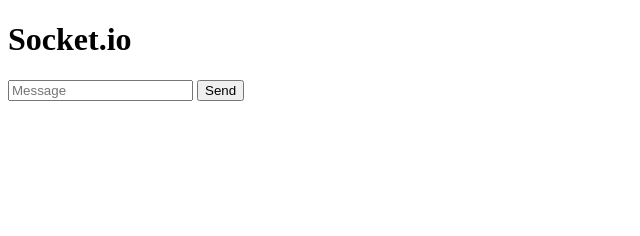
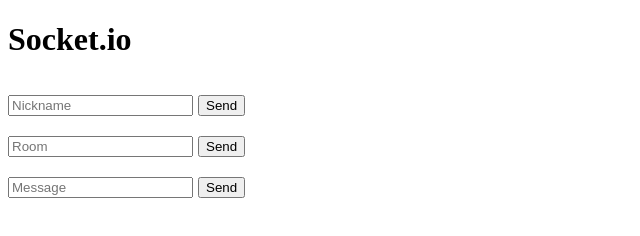
Before and after one commit to edmilson-torres/nodejs-socketio, a website: page public/index.html in a window 1280 px wide. Shown: the whole page, without its empty margins (0-640 px from the left). Drawn offline with nearby package versions, Linux system fonts and the light colour scheme; no server answers.

Commit message:
feat: new layout and style

```diff
--- a/public/index.html
+++ b/public/index.html
@@ -5,16 +5,31 @@
     <meta charset="UTF-8">
     <meta http-equiv="X-UA-Compatible" content="IE=edge">
     <meta name="viewport" content="width=device-width, initial-scale=1.0">
+    <link rel="stylesheet" href="style.css">
     <title>Socket.io</title>
 </head>
 
 <body>
     <h1 id="title">Socket.io</h1>
 
-    <input onfocus="this.value=''" type="text" id="message" placeholder="Message">
-    <button type="submit" id="btn" onclick="sendSocketMessage()">Send</button>
+    <div class="form_container" id="form_container">
+        <div class="row">
+            <input onfocus="this.value=''" type="text" id="nickname" placeholder="Nickname">
+            <button type="submit" class="btn" id="btn" onclick="sendSocketMessage()">Send</button>
+        </div>
+        <div class="row">
+            <input onfocus="this.value=''" type="text" id="room" placeholder="Room">
+            <button type="submit" class="btn" id="btn" onclick="sendSocketMessage()">Send</button>
+        </div>
+        <div class="row">
+            <input onfocus="this.value=''" type="text" id="message" placeholder="Message">
+            <button type="submit" class="btn" id="btn" onclick="sendSocketMessage()">Send</button>
+        </div>
+    </div>
 
-    <ul id="messages"></ul>
+    <div id="messages_conteiner">
+        <div id="messages"></div>
+    </div>
 
     <script src="https://cdn.socket.io/4.5.3/socket.io.min.js"
         integrity="sha384-WPFUvHkB1aHA5TDSZi6xtDgkF0wXJcIIxXhC6h8OT8EH3fC5PWro5pWJ1THjcfEi"
--- /dev/null
+++ b/public/style.css
@@ -0,0 +1,24 @@
+.form_container {
+    display: flex;
+    flex-direction: column;
+    width: 400px;
+}
+
+.row {
+    padding: 5px 0px;
+    display: flex;
+    flex-direction: row;
+    margin-top: 10px;
+}
+
+.btn {
+    margin-left: 5px;
+}
+
+#messages_conteiner {
+    margin-top: 30px;
+    background-color: gray;
+    width: 400px;
+    display: flex;
+    flex-direction: column;
+}
```
